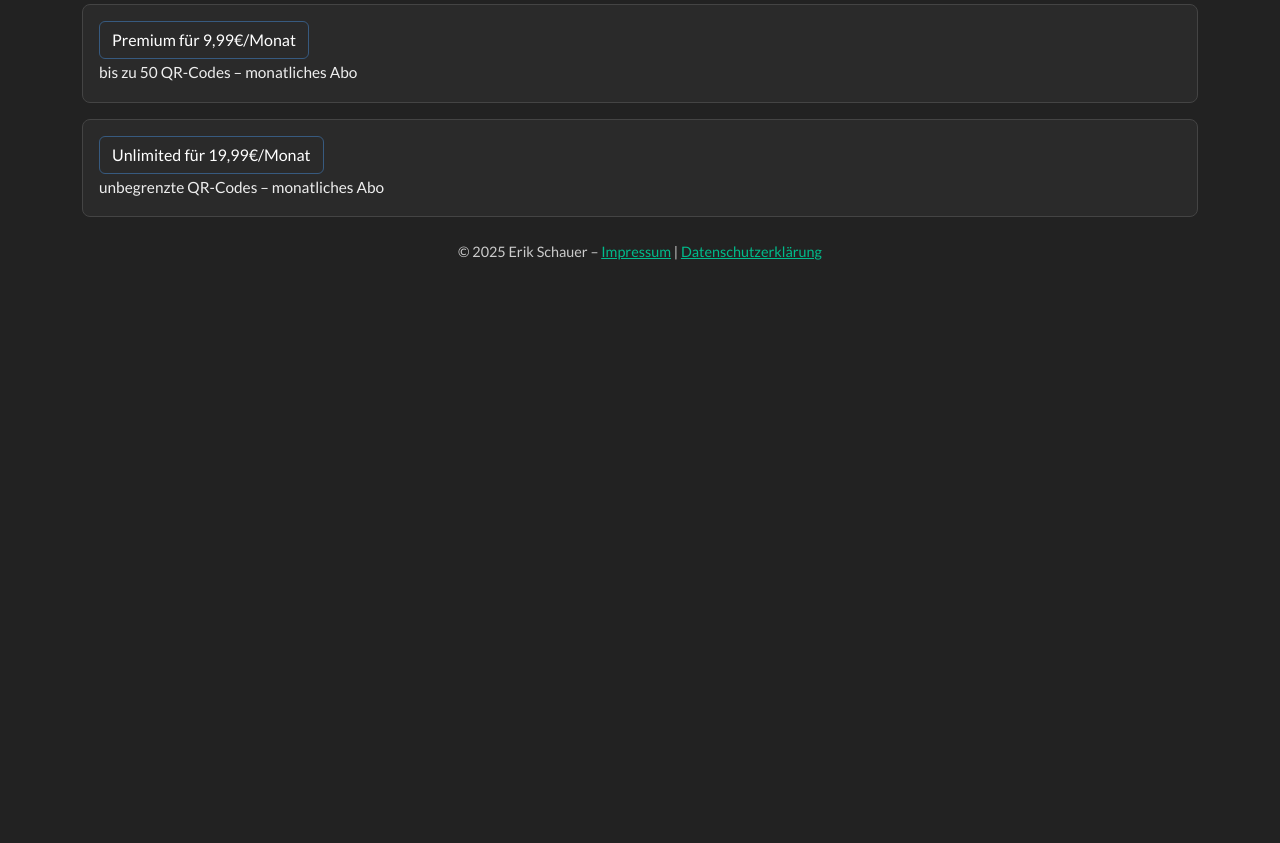
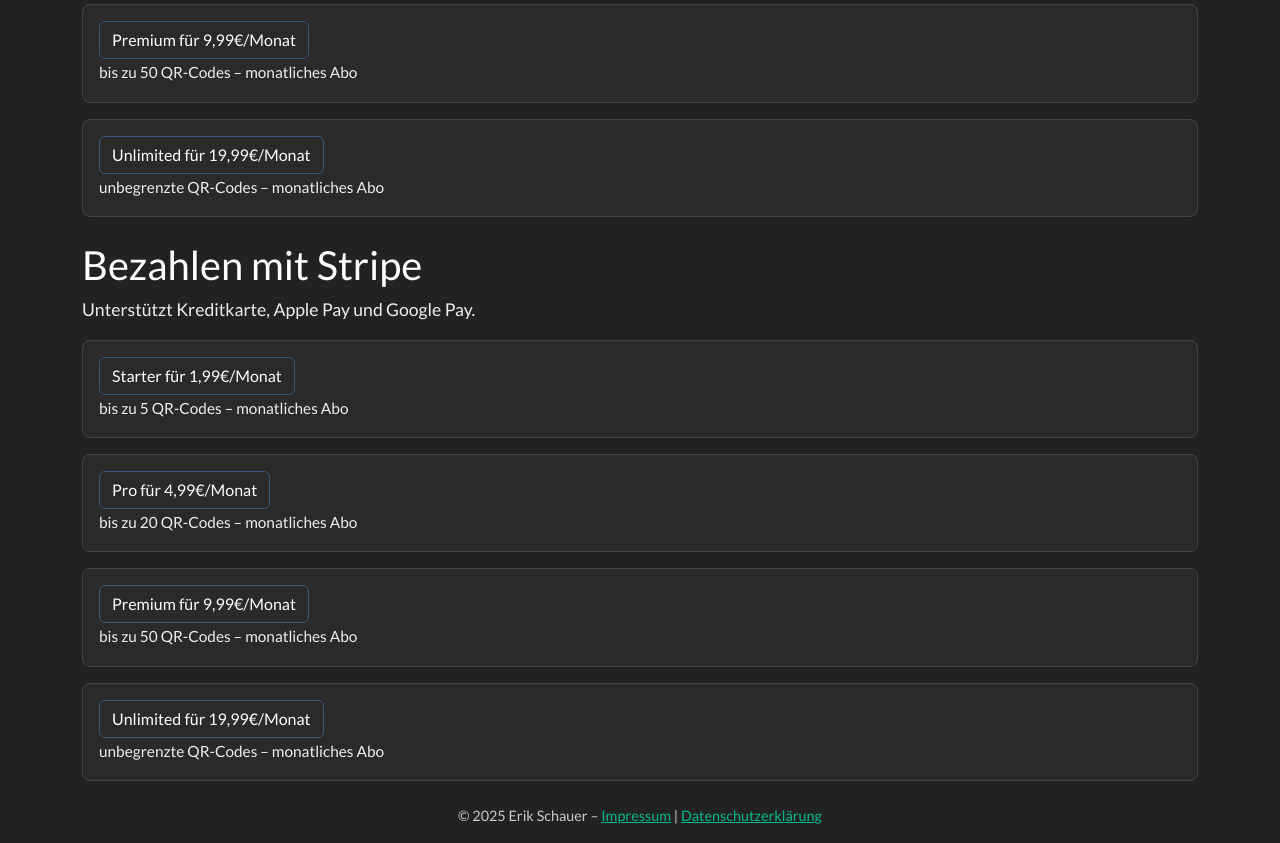
Before and after one commit to DO1FFE/qrcode, a Flask app: page /upgrade in a window 1280 px wide. Shown: the part 714-1557 px from the top of the page. Before the commit the page ends 974 px from the top, so only its background shows below. Run offline with Flask 3, Linux system fonts and the light colour scheme; the visitor is signed in with stand-in values (Sample User, id 1); some libraries are stand-ins or nearby versions.

Commit message:
Add Stripe payment option

```diff
--- a/app.py
+++ b/app.py
@@ -28,12 +28,18 @@ from qrcode.image.styles.moduledrawers import RoundedModuleDrawer
 from qrcode.image.styles.colormasks import SolidFillColorMask
 import qrcode.image.svg
 from PIL import ImageColor
+import stripe
 
 app = Flask(__name__)
 app.config['SECRET_KEY'] = os.environ.get('SECRET_KEY', 'dev')
 app.config['SQLALCHEMY_DATABASE_URI'] = 'sqlite:////home/do1ffe/qrcode/database.db'
 app.config['UPLOAD_FOLDER'] = os.path.join(app.root_path, 'qrcodes')
 app.config['SQLALCHEMY_TRACK_MODIFICATIONS'] = False
+
+# Stripe configuration
+stripe.api_key = os.environ.get('STRIPE_SECRET_KEY')
+STRIPE_PUBLISHABLE_KEY = os.environ.get('STRIPE_PUBLISHABLE_KEY')
+
 
 os.makedirs(app.config['UPLOAD_FOLDER'], exist_ok=True)
 
@@ -44,6 +50,14 @@ PLAN_LIMITS = {
     'pro': 20,
     'premium': 50,
     'unlimited': None,
+}
+
+# Monthly prices in Euro cents for Stripe
+STRIPE_PRICES = {
+    'starter': 199,
+    'pro': 499,
+    'premium': 999,
+    'unlimited': 1999,
 }
 
 # Provide current year to templates
@@ -257,6 +271,50 @@ def cancel_subscription():
     current_user.upgrade_method = 'cancelled'
     db.session.commit()
     flash('Abo gekündigt. Dein Plan bleibt bis zum Ablauf der aktuellen Laufzeit aktiv.')
+    return redirect(url_for('profile'))
+
+
+@app.route('/create_checkout_session/<plan>', methods=['POST'])
+@login_required
+def create_checkout_session(plan):
+    if plan not in STRIPE_PRICES:
+        return 'Invalid plan', 400
+    try:
+        session = stripe.checkout.Session.create(
+            payment_method_types=['card'],
+            line_items=[{
+                'price_data': {
+                    'currency': 'eur',
+                    'product_data': {'name': f'{plan.capitalize()} Plan'},
+                    'unit_amount': STRIPE_PRICES[plan],
+                    'recurring': {'interval': 'month'},
+                },
+                'quantity': 1,
+            }],
+            mode='subscription',
+            success_url=url_for('stripe_success', plan=plan, _external=True),
+            cancel_url=url_for('upgrade', _external=True),
+            customer_email=current_user.email,
+        )
+        return redirect(session.url)
+    except Exception as e:
+        print('Stripe error:', e)
+        flash('Fehler bei Stripe.')
+        return redirect(url_for('upgrade'))
+
+
+@app.route('/stripe_success/<plan>')
+@login_required
+def stripe_success(plan):
+    if plan not in PLAN_LIMITS:
+        return 'Invalid plan', 400
+    current_user.plan = plan
+    current_user.upgrade_method = 'stripe'
+    current_user.plan_expires_at = datetime.utcnow() + timedelta(days=30)
+    current_user.plan_cancelled = False
+    db.session.commit()
+    enforce_qrcode_limit(current_user)
+    flash(f'{plan.capitalize()} Plan aktiviert!')
     return redirect(url_for('profile'))
 
 # Helper to generate qr code files
--- a/requirements.txt
+++ b/requirements.txt
@@ -4,3 +4,4 @@ flask_login
 qrcode[pil]
 Pillow
 requests
+stripe
--- a/templates/upgrade.html
+++ b/templates/upgrade.html
@@ -126,4 +126,43 @@
   </form>
   <small class="text-muted">unbegrenzte QR-Codes – monatliches Abo</small>
 </div>
+
+<h2 class="mt-4">Bezahlen mit Stripe</h2>
+<p class="text-muted">Unterstützt Kreditkarte, Apple Pay und Google Pay.</p>
+<div class="mb-3 plan-card">
+  <form action="{{ url_for('create_checkout_session', plan='starter') }}" method="post">
+    <button class="btn {% if current_user.plan == 'starter' %}btn-primary{% else %}btn-outline-primary{% endif %}" {% if not allow_new_plan %}disabled{% endif %}>Starter für 1,99€/Monat</button>
+    {% if current_user.plan == 'starter' %}
+    <span class="badge bg-primary ms-2">Aktueller Plan</span>
+    {% endif %}
+  </form>
+  <small class="text-muted">bis zu {{ PLAN_LIMITS['starter'] }} QR-Codes – monatliches Abo</small>
+</div>
+<div class="mb-3 plan-card">
+  <form action="{{ url_for('create_checkout_session', plan='pro') }}" method="post">
+    <button class="btn {% if current_user.plan == 'pro' %}btn-primary{% else %}btn-outline-primary{% endif %}" {% if not allow_new_plan %}disabled{% endif %}>Pro für 4,99€/Monat</button>
+    {% if current_user.plan == 'pro' %}
+    <span class="badge bg-primary ms-2">Aktueller Plan</span>
+    {% endif %}
+  </form>
+  <small class="text-muted">bis zu {{ PLAN_LIMITS['pro'] }} QR-Codes – monatliches Abo</small>
+</div>
+<div class="mb-3 plan-card">
+  <form action="{{ url_for('create_checkout_session', plan='premium') }}" method="post">
+    <button class="btn {% if current_user.plan == 'premium' %}btn-primary{% else %}btn-outline-primary{% endif %}" {% if not allow_new_plan %}disabled{% endif %}>Premium für 9,99€/Monat</button>
+    {% if current_user.plan == 'premium' %}
+    <span class="badge bg-primary ms-2">Aktueller Plan</span>
+    {% endif %}
+  </form>
+  <small class="text-muted">bis zu {{ PLAN_LIMITS['premium'] }} QR-Codes – monatliches Abo</small>
+</div>
+<div class="plan-card">
+  <form action="{{ url_for('create_checkout_session', plan='unlimited') }}" method="post">
+    <button class="btn {% if current_user.plan == 'unlimited' %}btn-primary{% else %}btn-outline-primary{% endif %}" {% if not allow_new_plan %}disabled{% endif %}>Unlimited für 19,99€/Monat</button>
+    {% if current_user.plan == 'unlimited' %}
+    <span class="badge bg-primary ms-2">Aktueller Plan</span>
+    {% endif %}
+  </form>
+  <small class="text-muted">unbegrenzte QR-Codes – monatliches Abo</small>
+</div>
 {% endblock %}
```
Also changed, not shown: README.md.
